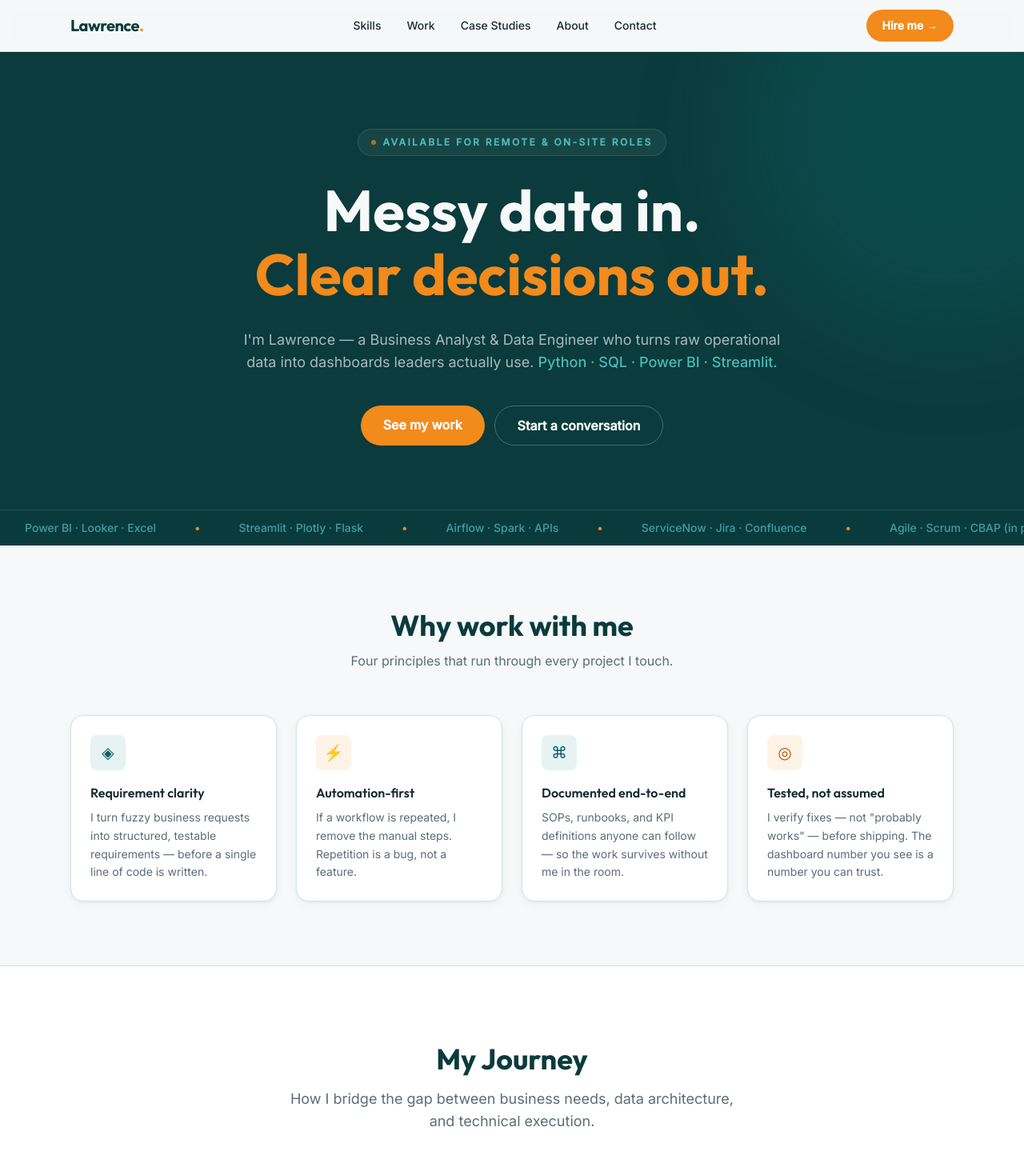
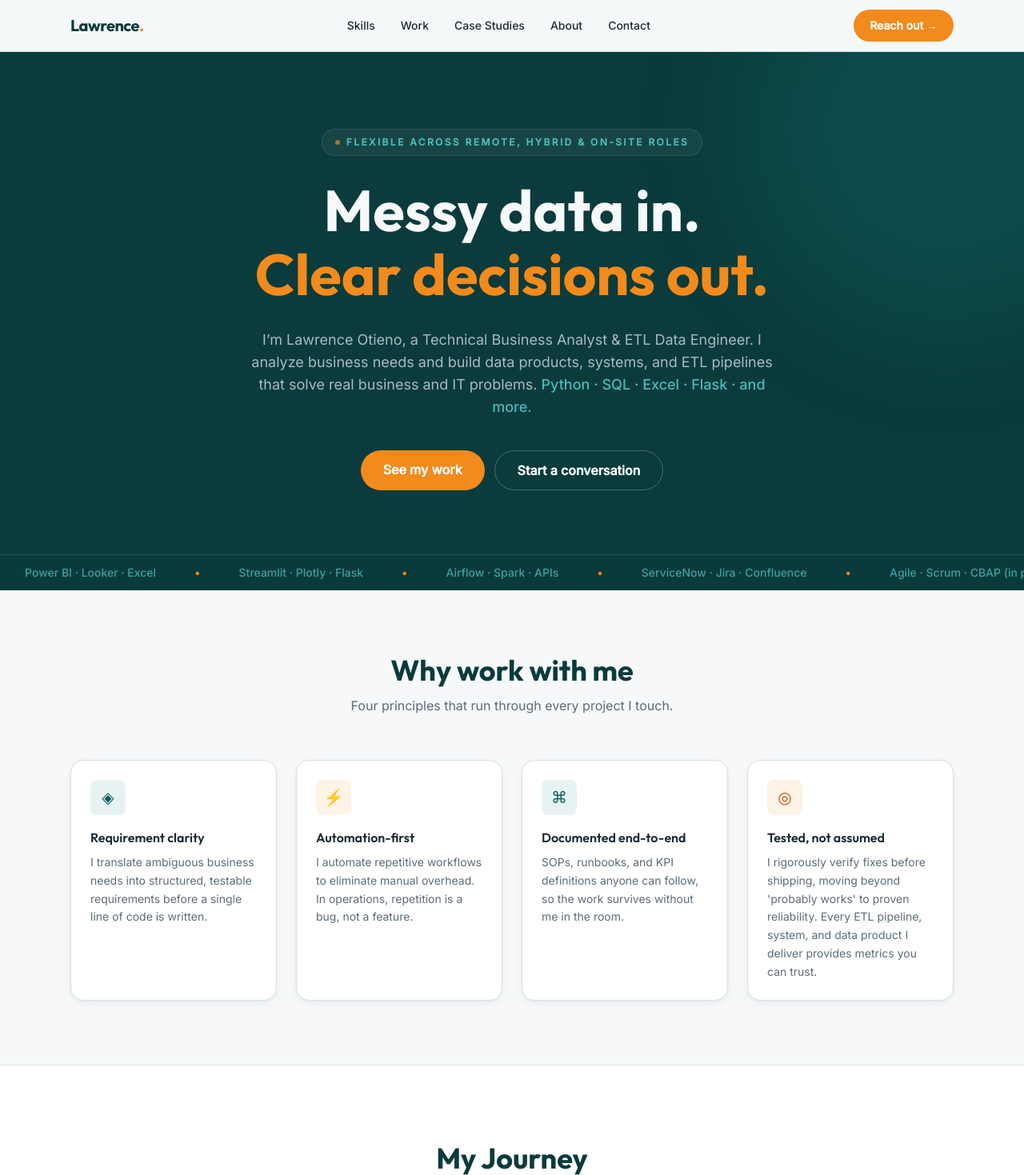
Before and after one commit to LawrenceOtieno/lawrence-portfolio-v2, a Flask app: page / in a window 1280 px wide. Shown: the top 1469 px of the page at 80% size. Run offline with Flask 3, Linux system fonts and the light colour scheme.

Commit message:
content: update copywriting for hero, benefits, contact, and footer

```diff
--- a/templates/base.html
+++ b/templates/base.html
@@ -82,7 +82,7 @@
       <a href="#contact"
          class="hidden md:inline-flex items-center gap-2 bg-orange-500 hover:bg-orange-700
                 text-white text-sm font-semibold px-5 py-2.5 rounded-full transition-colors">
-        Hire me →
+        Reach out →
       </a>
 
       <div class="flex items-center gap-2 md:hidden">
@@ -112,7 +112,7 @@
       <a href="#contact"
          class="mobile-link mt-auto bg-orange-500 hover:bg-orange-700 text-white
                 text-center font-semibold py-4 rounded-full transition-colors">
-        Hire me →
+        Reach out →
       </a>
     </div>
   </header>
@@ -125,10 +125,10 @@
     <div class="max-w-shell mx-auto px-6 py-14 grid md:grid-cols-3 gap-10 text-sm">
       <div>
         <p class="font-display font-bold text-xl mb-3">
-          Lawrence<span class="text-orange-500">.</span>
+          Lawrence
         </p>
         <p class="text-paper-100/70 leading-relaxed max-w-xs">
-          Business Analyst, IT Operations Professional, and Data Engineer based in Nairobi, Kenya.
+          Technical Business Analyst | Data Products & Frontend Developer | ETL Data Engineer.
         </p>
       </div>
       <div>
--- a/templates/index.html
+++ b/templates/index.html
@@ -20,7 +20,7 @@
               text-teal-300 text-xs font-semibold uppercase tracking-[.2em]
               px-4 py-2 rounded-full mb-8">
       <span class="w-1.5 h-1.5 rounded-full bg-orange-500 animate-pulse"></span>
-      Available for remote &amp; on-site roles
+      Flexible Across Remote, Hybrid &amp; On-Site Roles
     </p>
 
     <!-- Headline -->
@@ -32,9 +32,8 @@
 
     <!-- Sub-paragraph -->
     <p class="text-paper-100/70 max-w-2xl mx-auto mt-8 text-base md:text-lg leading-relaxed">
-      I'm Lawrence — a Business Analyst &amp; Data Engineer who turns raw operational data
-      into dashboards leaders actually use.
-      <span class="text-teal-300 font-medium">Python · SQL · Power BI · Streamlit.</span>
+      I’m Lawrence Otieno, a Technical Business Analyst &amp; ETL Data Engineer. I analyze business needs and build data products, systems, and ETL pipelines that solve real business and IT problems.
+      <span class="text-teal-300 font-medium">Python · SQL · Excel · Flask · and more.</span>
     </p>
 
     <!-- CTAs -->
@@ -93,25 +92,25 @@
     <article class="bg-white rounded-card border border-line shadow-card p-6 hover:shadow-lift transition-shadow">
       <div class="w-11 h-11 rounded-lg bg-teal-500/10 text-teal-700 grid place-items-center text-xl mb-4">◈</div>
       <h3 class="font-display font-semibold text-ink-900 mb-2">Requirement clarity</h3>
-      <p class="text-sm text-ink-500 leading-relaxed">I turn fuzzy business requests into structured, testable requirements — before a single line of code is written.</p>
+      <p class="text-sm text-ink-500 leading-relaxed">I translate ambiguous business needs into structured, testable requirements before a single line of code is written.</p>
     </article>
 
     <article class="bg-white rounded-card border border-line shadow-card p-6 hover:shadow-lift transition-shadow">
       <div class="w-11 h-11 rounded-lg bg-orange-500/10 text-orange-700 grid place-items-center text-xl mb-4">⚡</div>
       <h3 class="font-display font-semibold text-ink-900 mb-2">Automation-first</h3>
-      <p class="text-sm text-ink-500 leading-relaxed">If a workflow is repeated, I remove the manual steps. Repetition is a bug, not a feature.</p>
+      <p class="text-sm text-ink-500 leading-relaxed">I automate repetitive workflows to eliminate manual overhead. In operations, repetition is a bug, not a feature.</p>
     </article>
 
     <article class="bg-white rounded-card border border-line shadow-card p-6 hover:shadow-lift transition-shadow">
       <div class="w-11 h-11 rounded-lg bg-teal-500/10 text-teal-700 grid place-items-center text-xl mb-4">⌘</div>
       <h3 class="font-display font-semibold text-ink-900 mb-2">Documented end-to-end</h3>
-      <p class="text-sm text-ink-500 leading-relaxed">SOPs, runbooks, and KPI definitions anyone can follow — so the work survives without me in the room.</p>
+      <p class="text-sm text-ink-500 leading-relaxed">SOPs, runbooks, and KPI definitions anyone can follow, so the work survives without me in the room.</p>
     </article>
 
     <article class="bg-white rounded-card border border-line shadow-card p-6 hover:shadow-lift transition-shadow">
       <div class="w-11 h-11 rounded-lg bg-orange-500/10 text-orange-700 grid place-items-center text-xl mb-4">◎</div>
       <h3 class="font-display font-semibold text-ink-900 mb-2">Tested, not assumed</h3>
-      <p class="text-sm text-ink-500 leading-relaxed">I verify fixes — not "probably works" — before shipping. The dashboard number you see is a number you can trust.</p>
+      <p class="text-sm text-ink-500 leading-relaxed">I rigorously verify fixes before shipping, moving beyond 'probably works' to proven reliability. Every ETL pipeline, system, and data product I deliver provides metrics you can trust.</p>
     </article>
   </div>
 </section>
@@ -461,10 +460,10 @@
   <div class="relative max-w-3xl mx-auto px-6">
     <div class="text-center mb-12">
       <h2 class="font-display text-3xl md:text-4xl font-bold text-white">
-        Let's build something
+        Ready for the right challenge
       </h2>
       <p class="text-teal-300 mt-4 text-lg">
-        Interested in working together? Fill out the form and I will get back to you within 24–48 hours.
+        Interested in working with me? Fill out the form and I will get back to you as soon as possible.
       </p>
     </div>
 
```
